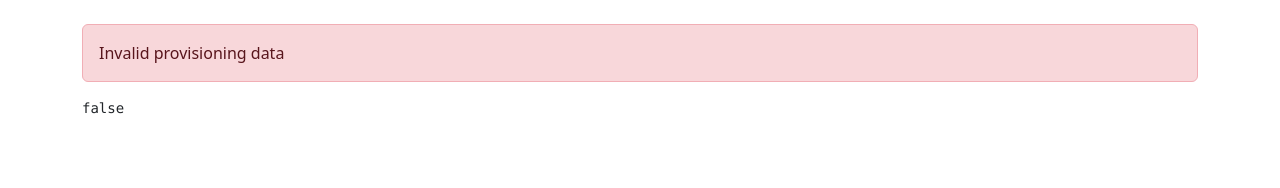
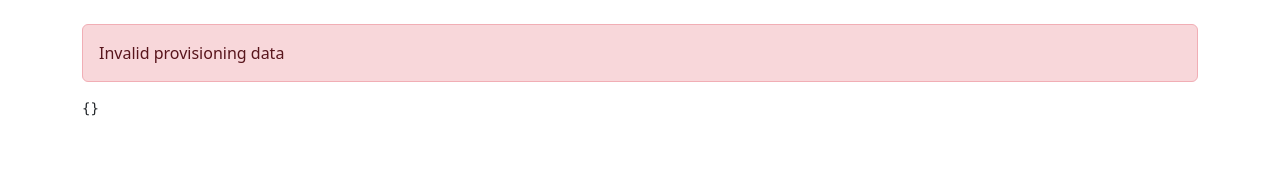
Before and after one commit to freerangeinternet/fri-provisioning, a Next.js app: page /crm in a window 1280 px wide. Shown: the top 188 px of the page. Built offline with nearby package versions, Linux system fonts and the light colour scheme.

Commit message:
fix invalid data error message

```diff
--- a/src/pages/crm/index.tsx
+++ b/src/pages/crm/index.tsx
@@ -18,13 +18,13 @@ export default function Crm() {
                 <title>FRI-Provisioning CRM module</title>
             </Head>
             <Container as="main">
-                {checkProvisioningData(data) ?
+                {data ?
                     <>
                         <ProvisioningComponent data={data as ProvisioningData} />
                     </> :
                     <>
                         <Alert variant={"danger"}>Invalid provisioning data</Alert>
-                        <JSONDump json={data}/>
+                        <JSONDump json={router.query}/>
                     </>
                 }
             </Container>
```
